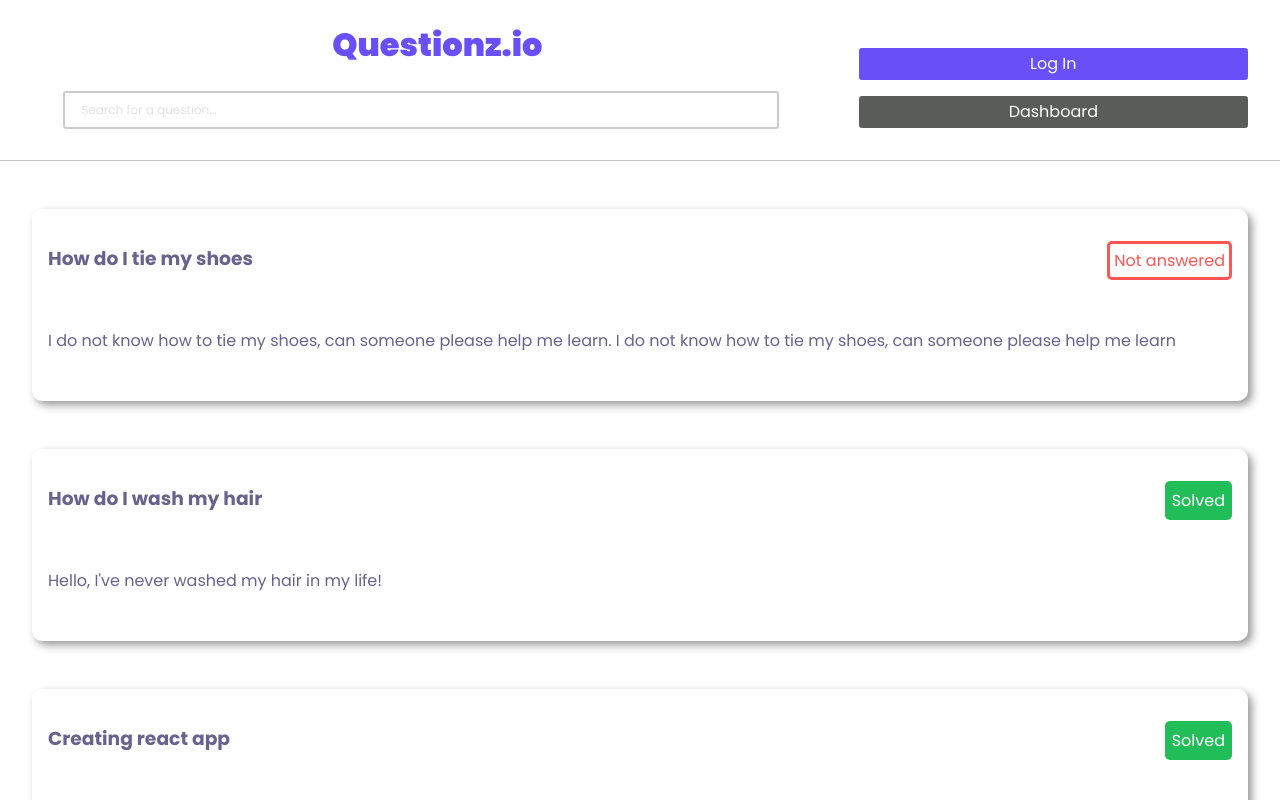
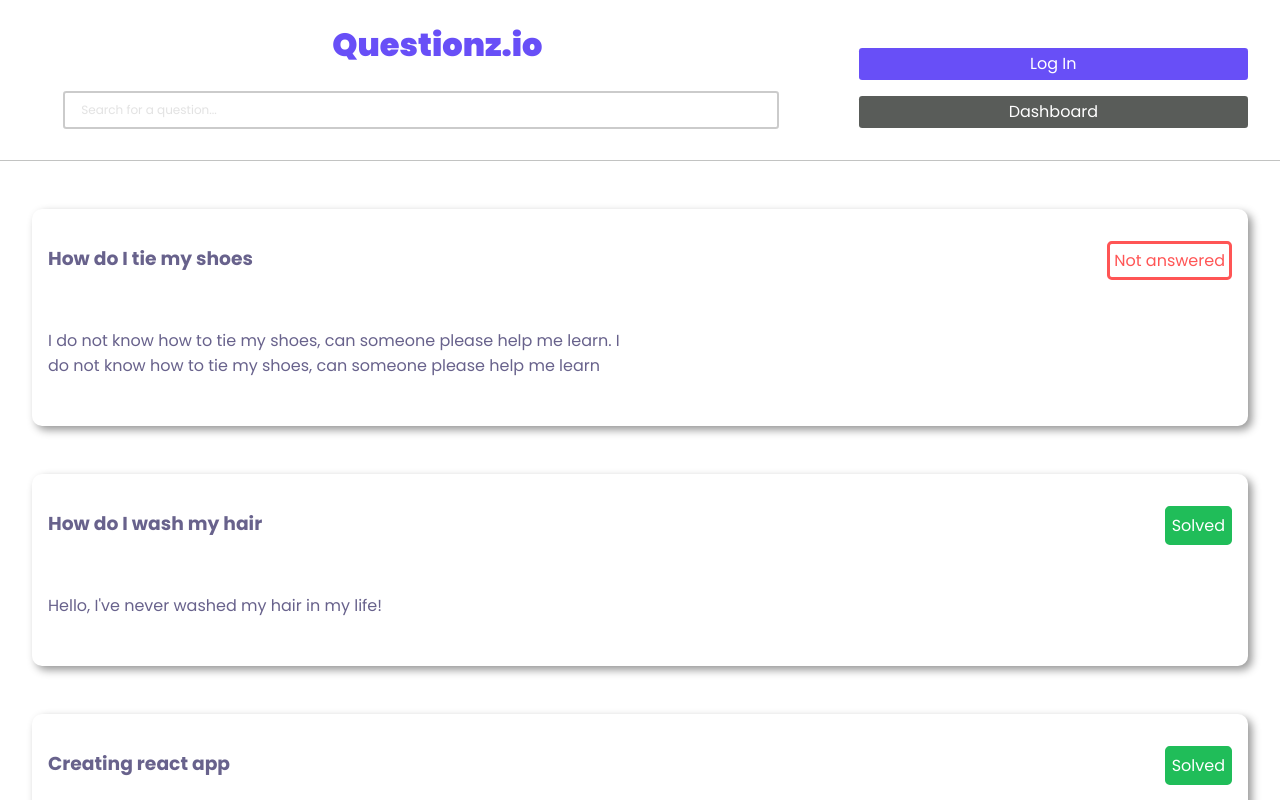
Before and after one commit to JaredS129/student-project--agile-dev-ops--aws-backend, a React (Create React App) app: page / in a window 1280 px wide. Shown: the top 800 px of the page. Built offline with nearby package versions, Linux system fonts and the light colour scheme.

Commit message:
Move grid to entire question, remove unnecessary div

```diff
--- a/src/components/questionlist/Question.js
+++ b/src/components/questionlist/Question.js
@@ -2,8 +2,7 @@ import "./Question.css";
 
 const Question = ({ title, summary, topic, isAnswered }) => {
   return (
-    <li>
-      <div className="question-grid">
+    <li className="question-grid">
         <h3 className="title-format">{title}</h3>
         <p className="answer-format">
           {isAnswered ? (
@@ -12,7 +11,6 @@ const Question = ({ title, summary, topic, isAnswered }) => {
             <span className="not-answered-format">Not answered</span>
           )}
         </p>
-      </div>
       <p className="summary-format">{summary}</p>
       <p className="topic-format">{topic}</p>
     </li>
```
